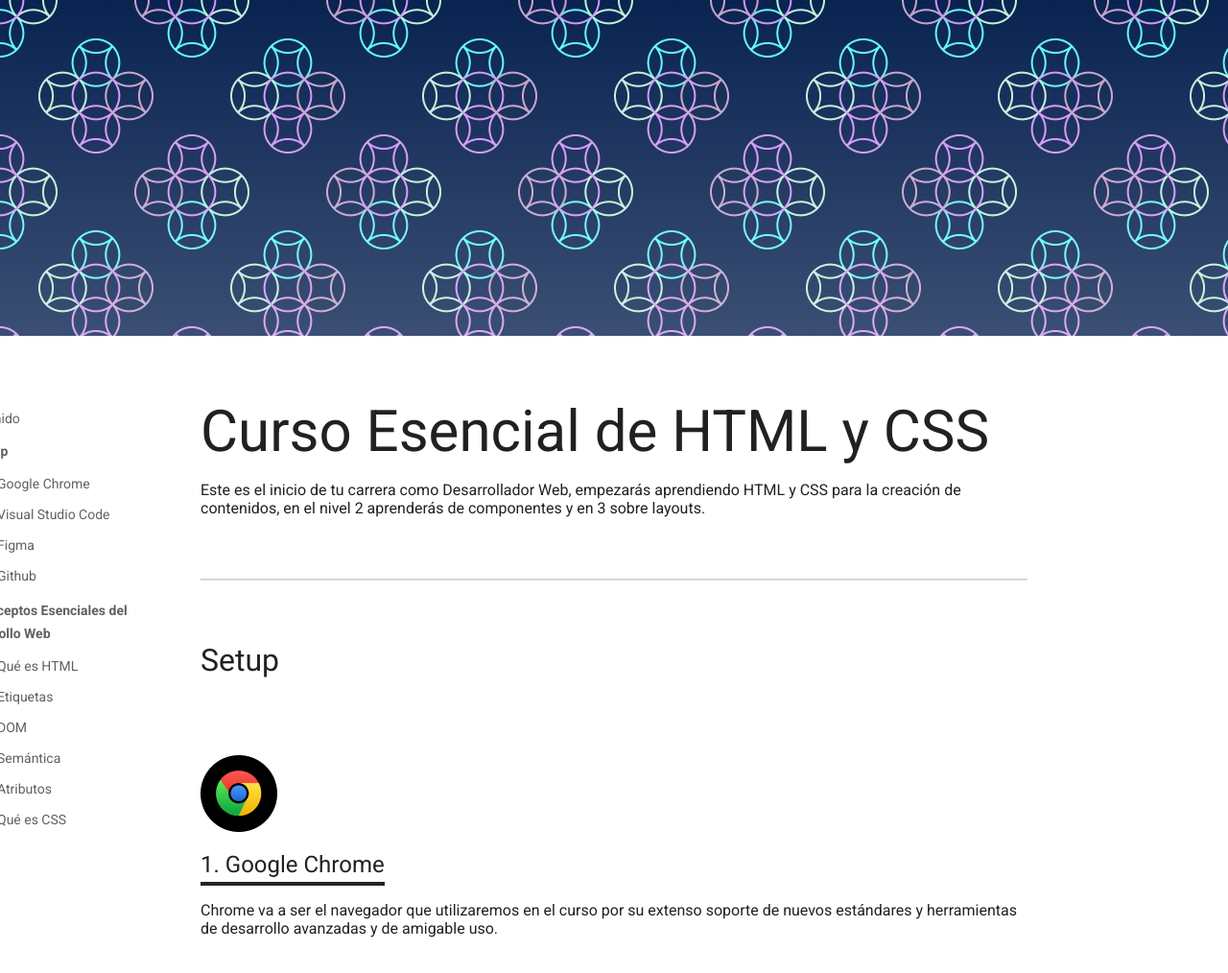
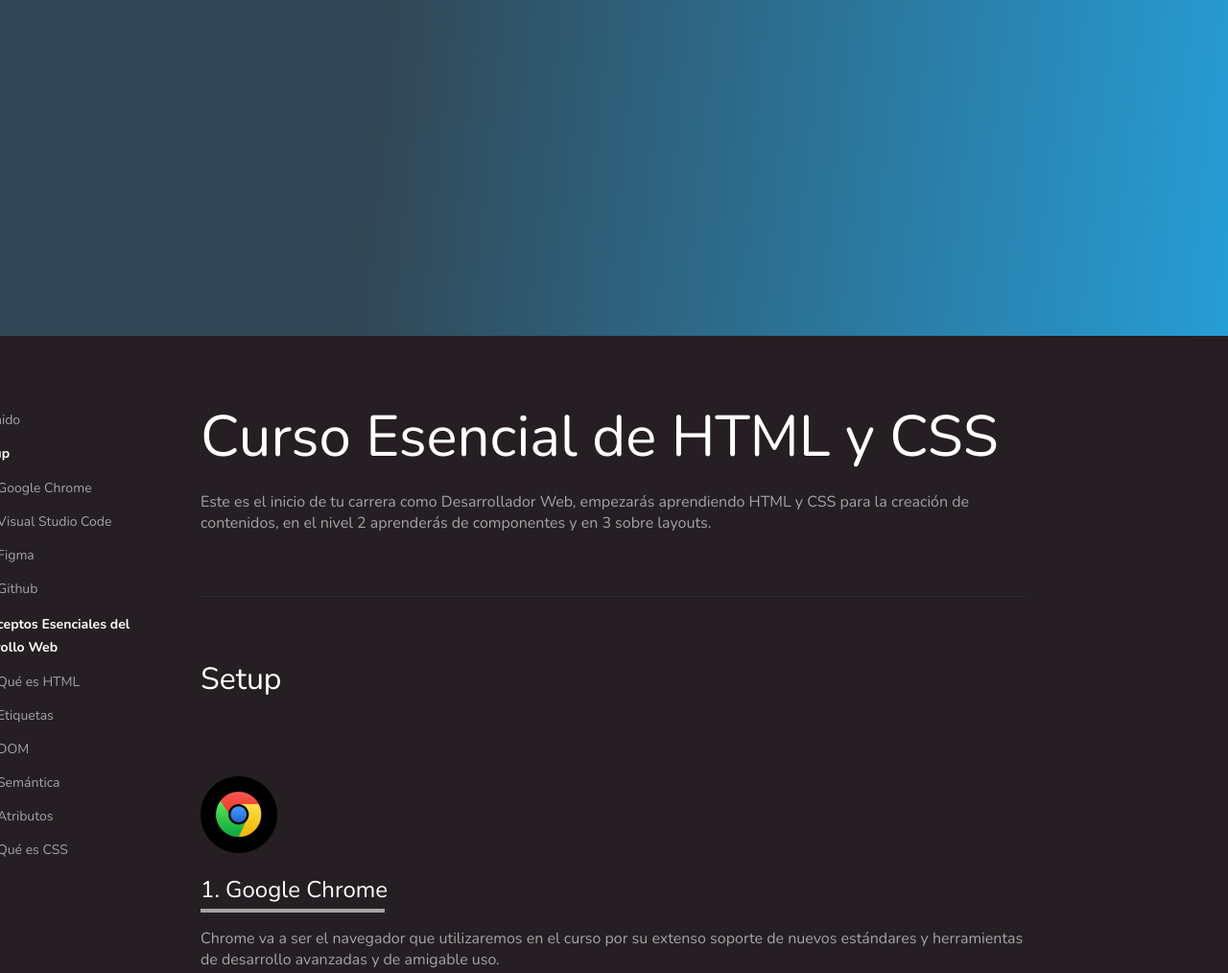
Before and after one commit to HectorDevx/esencial-html-css, a plain HTML site: page index.html in a window 1280 px wide. Shown: the top 1014 px of the page at 96% size. Drawn offline with nearby package versions, Linux system fonts and the light colour scheme.

Commit message:
Beggining of New Skin

```diff
--- a/css/style-logical.css
+++ b/css/style-logical.css
@@ -1,80 +1,179 @@
 :root {
+  --white: #ffffff;
+  --white20: #a5a3a5;
   --gray30: #212121;
   --gray20: #212429;
   --gray10: #616161;
+  --black: #251f24;
+}
+
+::selection {
+  background: teal;
+}
+
+html {
+  scroll-behavior: smooth;
 }
 
 body {
-  background-color: white;
-  color: var(--gray30);
-  font-family: "Roboto", system-ui, sans-serif;
+  margin: 0;
+  background-color: var(--black);
+  color: var(--white);
+  font-family: "Nunito", system-ui, sans-serif;
+}
+
+.hero {
+  background: linear-gradient(96.07deg, #314755 30.63%, #26a0da 102.18%);
+  height: 350px;
 }
 
 header {
   font-size: 14px;
-  color: var(--gray10);
+  width: 188px;
+  color: var(--white);
+  position: absolute;
+  top: 64px;
+  left: -232px;
 }
 
 header a {
-  color: var(--gray10);
+  color: var(--white20);
   text-decoration: none;
+}
+
+header li {
+  color: var(--white20);
+  margin-bottom: 16px;
 }
 
 header a:hover {
   color: teal;
 }
 
+.header {
+  position: sticky;
+  top: 0;
+}
+
+.header-content {
+  position: relative;
+}
+
+.main {
+  background: var(--black);
+}
+
+.main-content {
+  padding: 0 20px;
+}
+
+.wrapper {
+  max-inline-size: 902px;
+  margin: auto;
+}
+
 nav details summary {
   font-weight: bold;
+  line-height: 24px;
+}
+
+hr {
+  margin: 64px 0;
+  border-color: var(--gray10);
+  opacity: 20%;
 }
 
 h1 {
+  margin-top: 64px;
+  margin-bottom: 16px;
   font-size: 3.75em;
+  font-weight: 400;
 }
 
 h2 {
+  margin: 64px 0 40px;
   font-size: 2em;
+  font-weight: normal;
 }
 
 h3 {
+  margin: 8px 0 16px;
+  padding: 8px 0;
   font-size: 1.5em;
+  font-weight: normal;
+  position: sticky;
+  top: 0;
+  background: var(--black);
 }
 
 .content h3 {
   counter-increment: titleList;
+  padding-bottom: 8px;
 }
 
 .content h3::before {
-  content: counter(titleList, decimal);
+  content: counter(titleList, decimal) ". ";
 }
 
 .content h3::after {
   content: "";
   width: 192px;
   height: 4px;
-  background: var(--gray20);
-  display: block;
+  background: var(--white20);
+  position: absolute;
+  left: 0;
+  bottom: 0;
+}
+
+p {
+  color: var(--white20);
 }
 
 .content {
   counter-reset: titleList;
 }
 
-pre {
-  background-color: #fec62e;
+.content:first-of-type {
+  margin: 64;
 }
 
-.hero {
-  background-image: linear-gradient(
-      to top,
-      rgba(255, 255, 255, 0.2),
-      transparent
-    ),
-    url("../img/patron-1.png");
-  height: 350px;
-  border-radius: 8px;
+.content img {
+  margin-top: 40px;
+  max-inline-size: 100%;
 }
 
-::selection {
-  background: teal;
+.content + hr {
+  display: none;
 }
+
+.content ul li {
+  margin-bottom: 16px;
+}
+
+.content ol li {
+  line-height: 24px;
+}
+
+pre {
+  padding: 40px;
+  background-color: #fec62e;
+  color: var(--black);
+  line-height: 24px;
+  font-size: 16px;
+}
+
+blockquote {
+  font-size: 24px;
+  margin: 32px 0;
+  padding-left: 16px;
+  border-left: 4px solid var(--gray20);
+  line-height: 24px;
+}
+
+blockquote span {
+  color: var(--gray10);
+}
+
+blockquote span::before {
+  content: "-";
+}
--- a/index.html
+++ b/index.html
@@ -10,7 +10,11 @@
       href="https://fonts.googleapis.com/css2?family=Roboto:ital,wght@0,400;0,700;1,400;1,700&display=swap"
       rel="stylesheet"
     />
-    <link rel="stylesheet" href="css/style-physical.css" />
+    <link
+      href="https://fonts.googleapis.com/css2?family=Nunito:wght@400;700&display=swap"
+      rel="stylesheet"
+    />
+    <link rel="stylesheet" href="css/style-logical.css" />
     <title>Curso Esencial de HTML y CSS</title>
   </head>
   <body>
```
